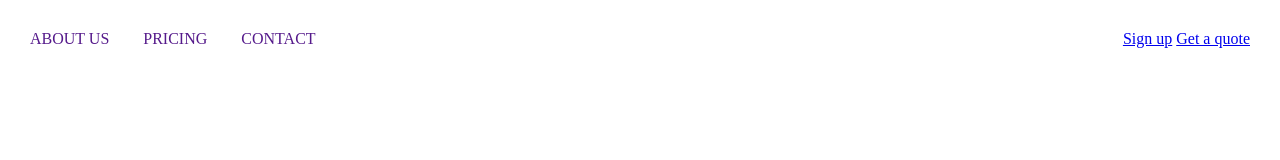
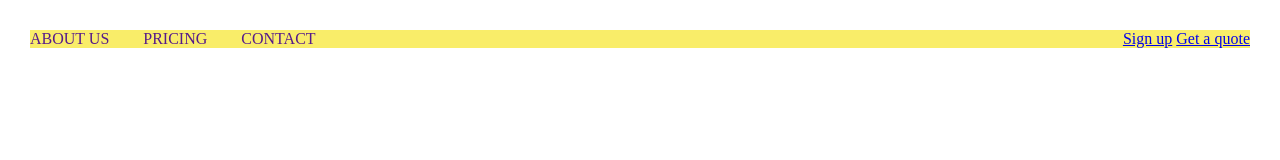
Before and after one commit to permatarizki/learning1, a website: page index.html in a window 1280 px wide. Drawn offline with Linux system fonts and the light colour scheme.

Commit message:
add clearfix

```diff
--- a/sass/main.scss
+++ b/sass/main.scss
@@ -12,11 +12,11 @@ $color-text-dark: #555555;
 nav {
   margin: 30px;
   background-color: $color-primary;
-  //&::after{
-  //     content: "";
-  //     clear: both;
-  //     display: table;
-  //   }
+  &::after{
+          content: "";
+          clear: both;
+          display: table;
+        }
 }
 
 .navigation {
```
Also changed, not shown: css/style.css.
